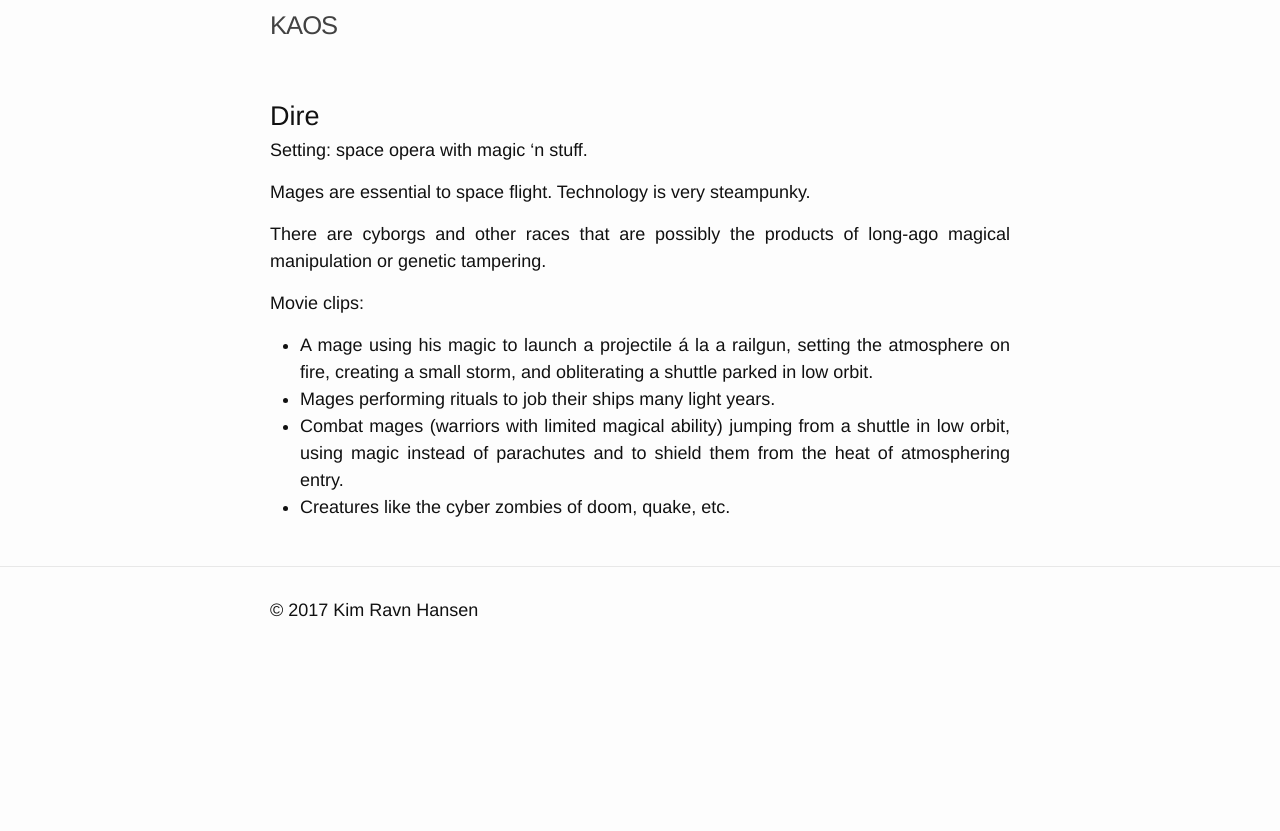
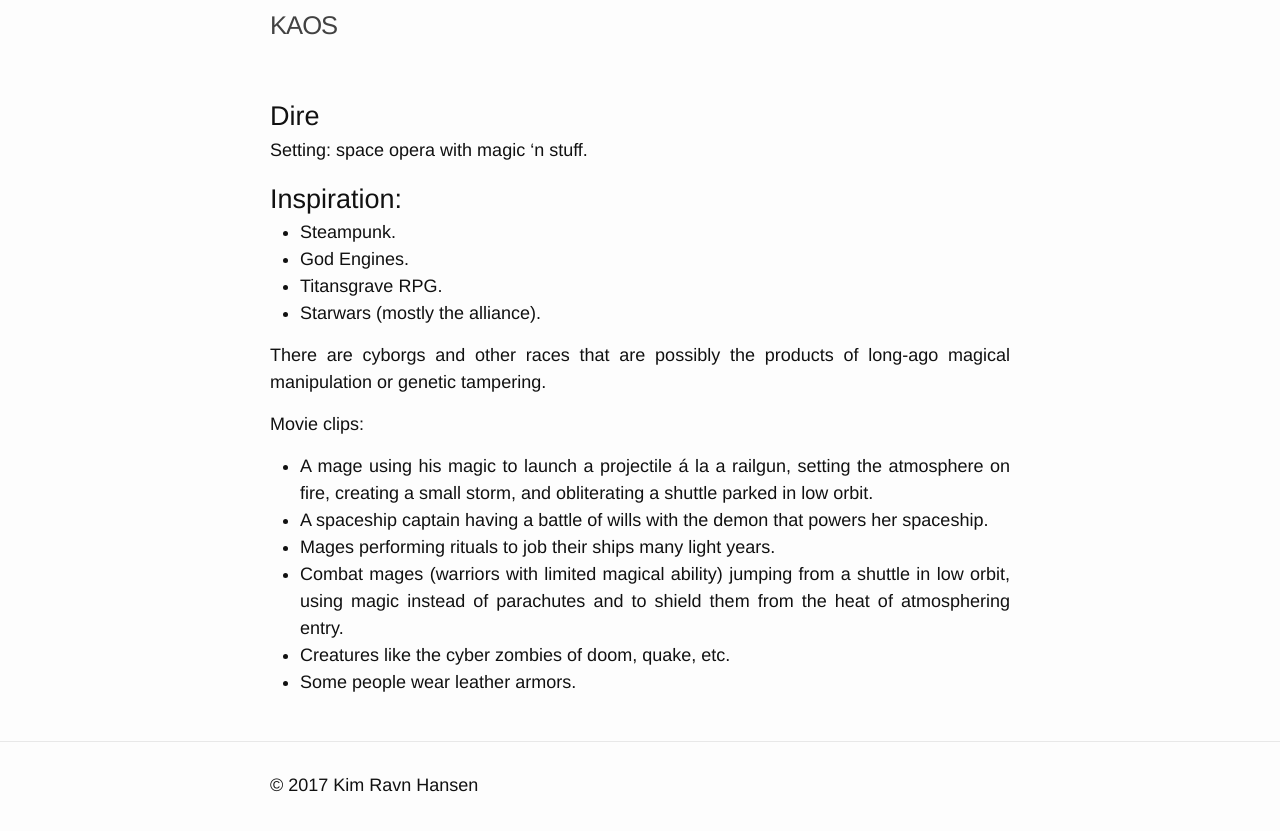
Before and after one commit to moccalotto/kaos, a Jekyll site: the page built from _brainstorms/dire.md, in a window 1280 px wide. Shown: the top 831 px of the page. Built offline with Jekyll 4.4.1, drawn with Linux system fonts in a browser that asks for light colours.

Commit message:
Brainstørm

```diff
--- a/_brainstorms/dire.md
+++ b/_brainstorms/dire.md
@@ -7,7 +7,13 @@ rank: -1
 
 Setting: space opera with magic 'n stuff.
 
-Mages are essential to space flight. Technology is very steampunky.
+## Inspiration:
+* Steampunk.
+* God Engines.
+* Titansgrave RPG.
+* Starwars (mostly the alliance).
+
+
 
 There are cyborgs and other races that are possibly the products of
 long-ago magical manipulation or genetic tampering.
@@ -17,8 +23,10 @@ Movie clips:
 * A mage using his magic to launch a projectile á la a railgun,
   setting the atmosphere on fire, creating a small storm, and obliterating
   a shuttle parked in low orbit.
+* A spaceship captain having a battle of wills with the demon that powers her spaceship.
 * Mages performing rituals to job their ships many light years.
 * Combat mages (warriors with limited magical ability) jumping
   from a shuttle in low orbit, using magic instead of parachutes
   and to shield them from the heat of atmosphering entry.
 * Creatures like the cyber zombies of doom, quake, etc.
+* Some people wear leather armors.
```
Also changed, not shown: _brainstorms/showdown.md (+1 -1 lines).
